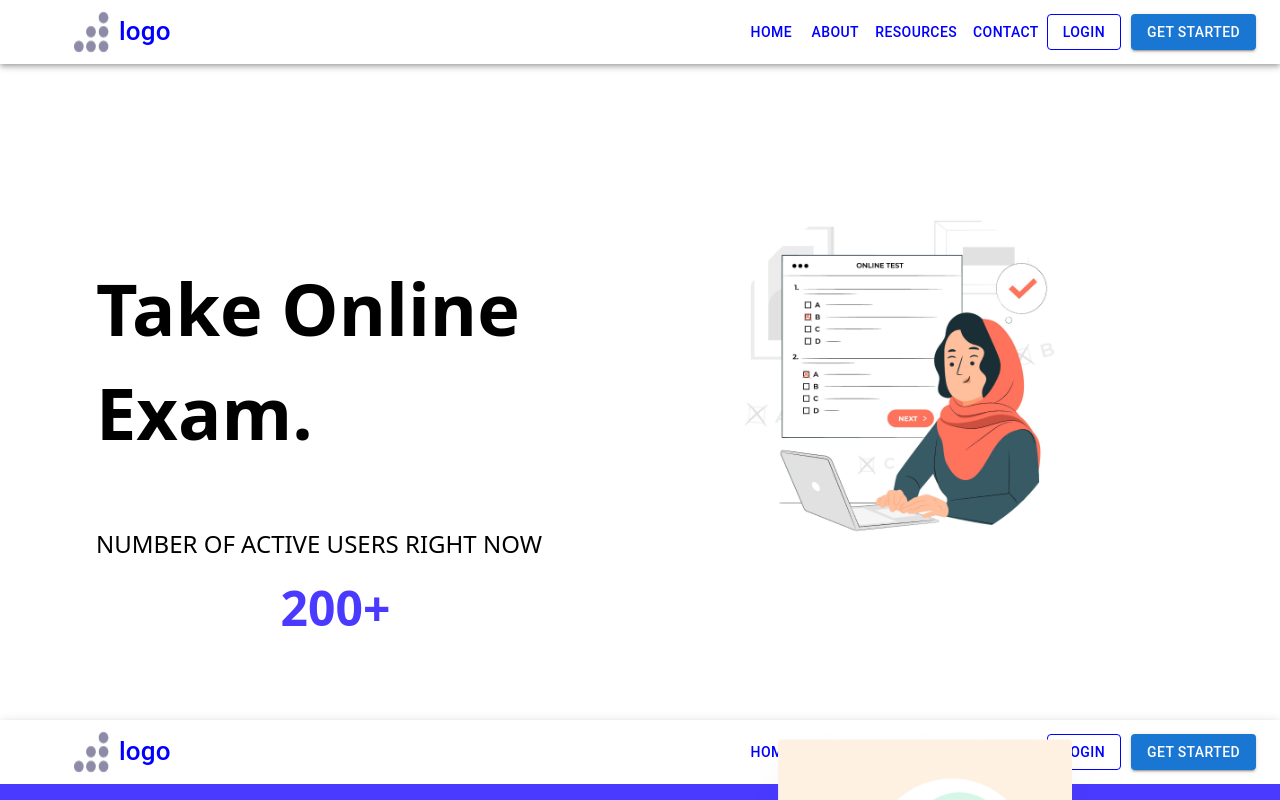
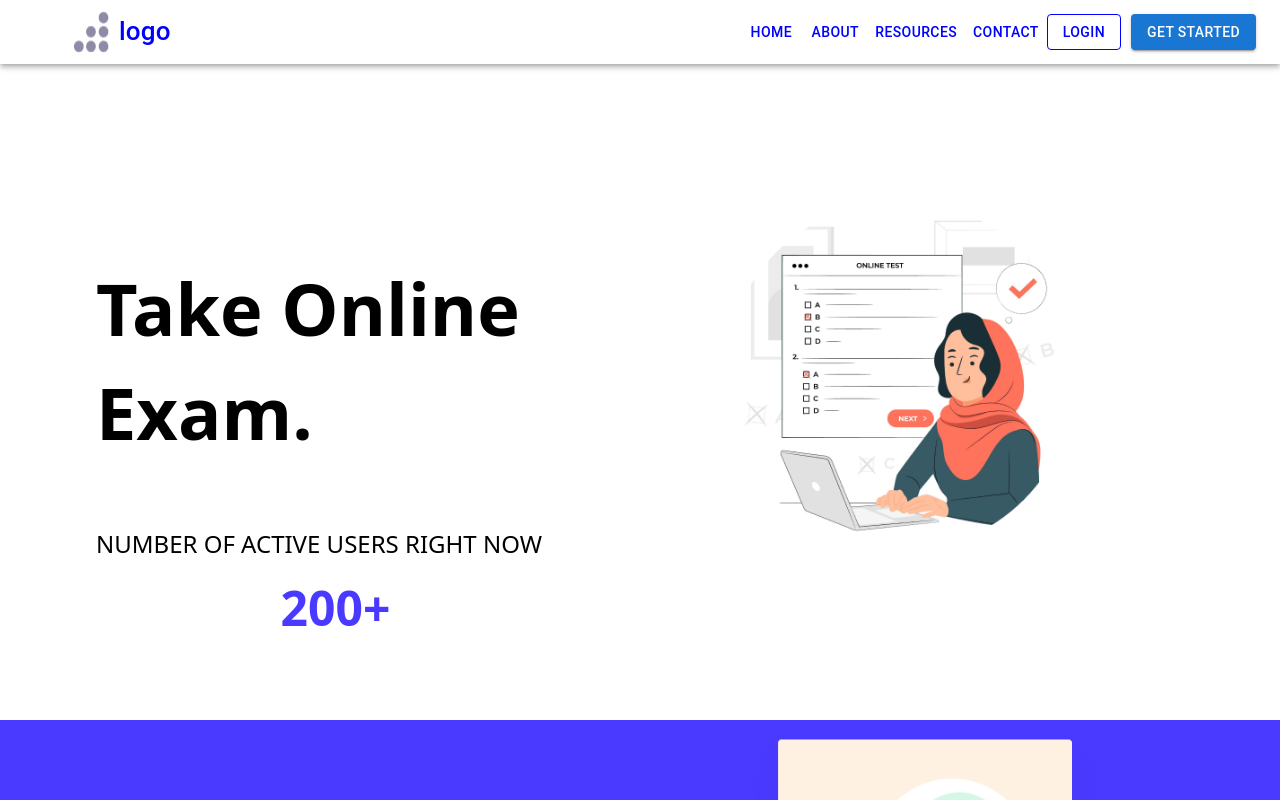
Before and after one commit to AiSense-LLP/online-exam-mern, a React (Create React App) app in the folder frontend/: page / in a window 1280 px wide. Shown: the top 800 px of the page. Built offline with nearby package versions, Linux system fonts and the light colour scheme.

Commit message:
minor change

```diff
--- a/frontend/src/components/Exam.jsx
+++ b/frontend/src/components/Exam.jsx
@@ -1,10 +1,10 @@
 import React from "react";
-import Navbar from "./Navbar";
+
 
 const Exam = () => {
   return (
     <>
-    <Navbar/>
+
       <div
         className="bg-[#4A3AFF] w-full flex  overflow-hidden lg:h-[530px]
   mt-96 lg:mt-0
```
